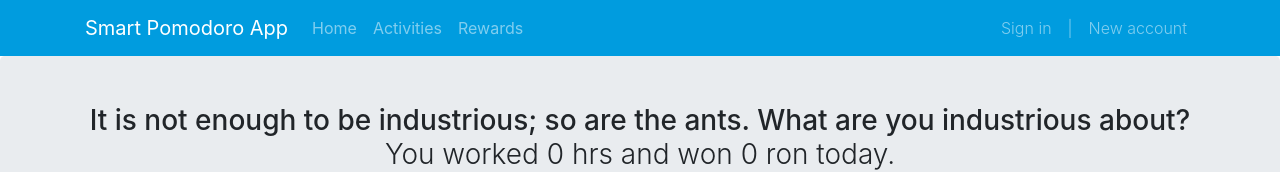
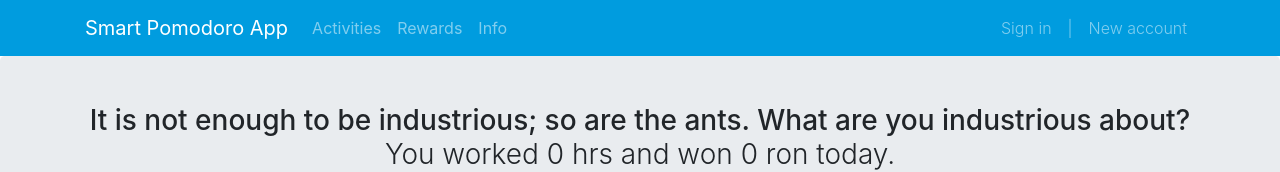
Before and after one commit to onesoftwareengineer/Smart-Pomodoro-App, a React (Create React App) app: page / in a window 1280 px wide. Shown: the top 172 px of the page. Built offline with nearby package versions, Linux system fonts and the light colour scheme.

Commit message:
this commit will update readme todolist

```diff
--- a/src/components/Navigation.js
+++ b/src/components/Navigation.js
@@ -21,9 +21,9 @@ function Navigation (props) {
             <Navbar.Brand href="#home">Smart Pomodoro App</Navbar.Brand>  <Navbar.Toggle aria-controls="basic-navbar-nav" />
             <Navbar.Collapse id="basic-navbar-nav d-flex">
             <Nav className="mr-auto">
-                <Nav.Link href="#home">Home</Nav.Link>
                 <Nav.Link href="#home">Activities</Nav.Link>
-                <Nav.Link href="#features">Rewards</Nav.Link>
+                <Nav.Link href="#home">Rewards</Nav.Link>
+                <Nav.Link href="#features">Info</Nav.Link>
             </Nav>
             <Nav className="font-weight-light">
                 {loggedStatus}
```
Also changed, not shown: 1 other file (tests, documents, lock files or other folders).
